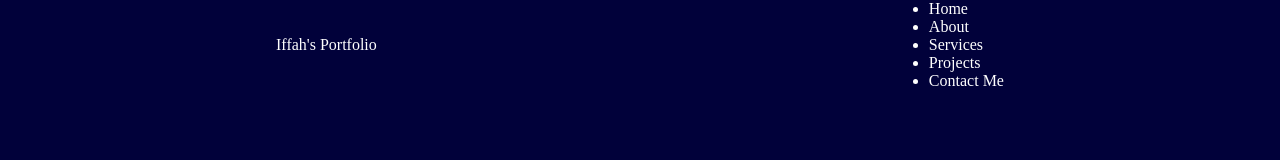
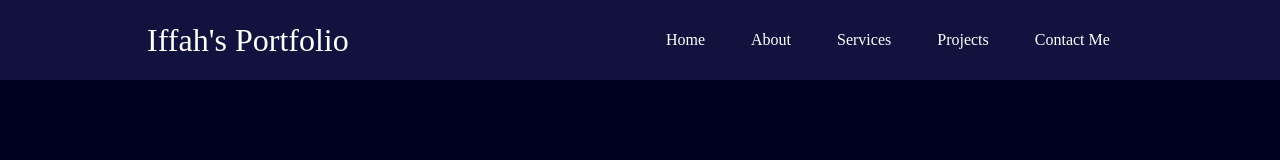
Before and after one commit to IffahNadaf/portfolio, a plain HTML site: page index.html in a window 1280 px wide. Drawn offline with Linux system fonts and the light colour scheme.

Commit message:
Updated portfolio with latest changes

```diff
--- a/index.html
+++ b/index.html
@@ -17,7 +17,7 @@
         }
 
         body {
-            background-color: rgb(1, 1, 58);
+            background-color: rgb(0, 0, 33);
             color: white;
 
         }
@@ -26,6 +26,19 @@
             display: flex;
             justify-content: space-around;
             align-items: center;
+            height: 80px;
+            background-color: rgb(18, 18, 62);
+        }
+        nav ul{
+            display: flex;
+            justify-content: space-around;
+        }
+        nav ul li{
+            list-style: none;
+            margin: 0 23px;
+        }
+        .left{
+            font-size: 2rem;
         }
     </style>
 </head>
```
